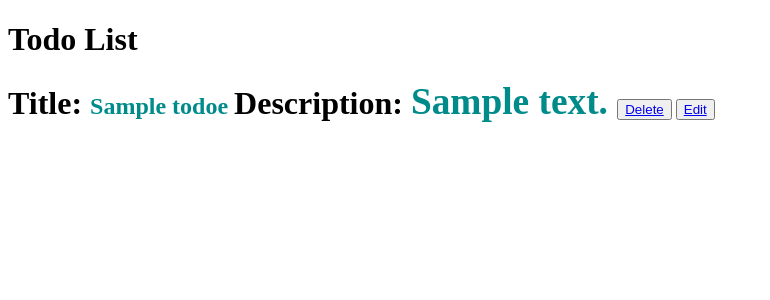
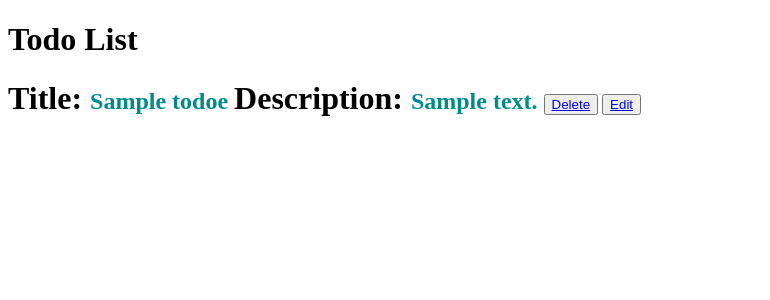
Before and after one commit to muhammadyousuf/TodoApp-Python, a Flask app: template TodoApp part-1/templates/todoList.html in a window 1280 px wide. Shown: the part 99-399 px from the top of the page, without its empty margins (0-770 px from the left). Run offline with Flask 2, Linux system fonts and the light colour scheme; the template is opened without the code that fills it: most values are stand-ins (such as "Sample title", 1, 10 or a date in 2020); some libraries are stand-ins or nearby versions.

Commit message:
final-testing

```diff
--- a/TodoApp part-1/templates/todoList.html
+++ b/TodoApp part-1/templates/todoList.html
@@ -13,7 +13,7 @@
     <span style="font-size: 24pt; font-weight:bold ">Title: </span>
     <span style="font-size: 18pt; font-weight:bold; color:darkcyan ">{{todoes.title}}   </span>
     <span style="font-size: 24pt; font-weight:bold "> Description:  </span>
-    <span style="font-size: 28pt; font-weight:bold; color:darkcyan ">{{todoes.description}} </span>
+    <span style="font-size: 18pt; font-weight:bold; color:darkcyan ">{{todoes.description}} </span>
     <button type="submit" ><a href="{{ url_for('delete', id=todoes._id) }}" >Delete</a></button>
     <button type="submit"><a href="{{ url_for('update', id=todoes._id) }}"> Edit</a></button>
     </span>
```
